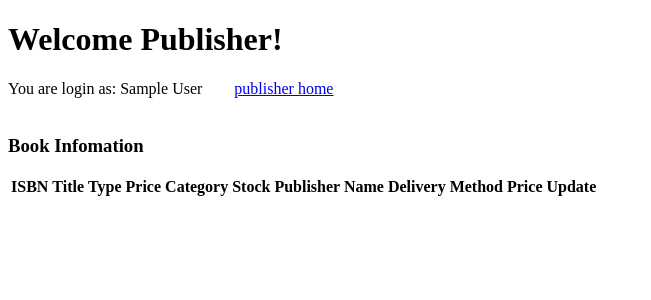
After one commit to LonelyPorter/OnlineBookstore, a PHP site: page /bookprice.php in a window 1280 px wide. The commit adds this page. Shown: the top 300 px of the page, without its empty margins (0-651 px from the left). Run offline with PHP 8.4, Linux system fonts and the light colour scheme; the visitor is signed in with stand-in values (Sample User, id 1); data comes from the database, SQL or seed files in the repository; lists and menus that the app fills with data are empty.

Commit message:
Imporve publisher page: Added return button fix update price ...

```diff
--- a/addbook.php
+++ b/addbook.php
@@ -68,6 +68,7 @@
       <!-- <input type="tel" name="phone" placeholder="Phone"><br><br> -->
       <!-- <input type="text" name="address" placeholder="Address"><br><br> -->
       <input type="submit" name="submit" value="Finish" class="submit-button">
+      <a href="publisher_in.php">Back</a>
     </form>
   </center>
 
@@ -120,6 +121,5 @@
      }
   ?>
 
-
 </body>
 </html>
--- /dev/null
+++ b/bookprice.php
@@ -0,0 +1,92 @@
+<?php
+  session_start();
+  $name = $_SESSION['pName'];
+ ?>
+
+<!DOCTYPE html>
+<html lang="en" dir="ltr">
+  <head>
+    <meta charset="utf-8">
+    <title>Publisher Manager</title>
+  </head>
+  <body>
+  <?php
+   // establish database connection
+  $mydb = new mysqli('localhost', 'root', '', 'bookstore');
+
+  // print header
+  echo '<h1>Welcome Publisher!</h1>';
+  // Login in information
+  echo "You are login as: $name";
+  echo "&emsp;&emsp;";
+  echo '<a href="publisher_in.php">publisher home</a>';
+  echo "<br><br>";
+
+    if(!empty($_POST['price'])) {
+      $query = "UPDATE books SET price = ? WHERE ISBN = ?;";
+
+      $stmt = $mydb->prepare($query);
+      $stmt->bind_param('ds', $_POST['price'], $_POST['price_submit']);
+      $stmt->execute();
+    }
+
+     $query = "SELECT * FROM Books WHERE pName = ?;";
+     $stmt = $mydb->prepare($query);
+     $stmt->bind_param('s', $name);
+     $stmt->execute();
+     $result = $stmt->get_result();
+
+     echo "<h3>Book Infomation</h3>";
+
+     // table title
+     echo "<table>
+       <thead>
+         <tr>
+           <th>ISBN</th>
+           <th>Title</th>
+           <th>Type</th>
+           <th>Price</th>
+           <th>Category</th>
+           <th>Stock</th>
+           <th>Publisher Name</th>
+           <th>Delivery Method</th>
+           <th>Price Update</th>
+         </tr>
+       </thead>";
+
+     // table body
+     echo "<tbody>";
+     while ($row = mysqli_fetch_array($result, MYSQLI_ASSOC)) {
+         echo '<form action="" method="post">';
+         echo "<tr>";
+         echo "<td>&emsp;".$row['ISBN']."&emsp;</td>";
+         echo "<td>&emsp;".$row['title']."&emsp;</td>";
+         echo "<td>&emsp;".$row['type']."&emsp;</td>";
+         echo "<td>&emsp;".$row['price']."&emsp;</td>";
+         echo "<td>&emsp;".$row['Category']."&emsp;</td>";
+         if ($row['in_stock'] >= 0) {
+             echo "<td>&emsp;".$row['in_stock']."&emsp;</td>";
+         } else {
+             echo "<td>&emsp;&infin;&emsp;</td>";
+         }
+         echo "<td>&emsp;".$row['pName']."&emsp;</td>";
+         echo "<td>&emsp;".$row['method']."&emsp;</td>";
+         // update price
+         echo "<td>";
+         echo '<input type="number" step="0.01" name="price" required>';
+         echo '<button type="submit" name="price_submit" value="'.$row['ISBN'].'">Update</button>';
+         echo '<input type="reset" value="Reset">';
+         echo "</td>";
+
+         echo "</tr>";
+         echo '</form>';
+     }
+     echo "</tbody></table>";
+     echo "<br>";
+
+  // close database connection
+  $result->free();
+  $mydb->close();
+    ?>
+  </body>
+</html>
--- a/publisher.php
+++ b/publisher.php
@@ -1,5 +1,6 @@
 <?php
   session_start();
+  unset($_SESSION['pName']);
  ?>
 
 <!DOCTYPE html>
@@ -32,7 +33,8 @@
 
          <!-- Login button -->
          <button type="submit" name="button">Log In</button>
-         <button type="reset" name="button">reset</button>
+         <button type="reset" name="button">Reset</button>
+         <a href="index.php">Return</a>
       </form>
   </body>
 </center>
```
Also changed, not shown: publisher_in.php (+57 -8 lines), 1 other file.
